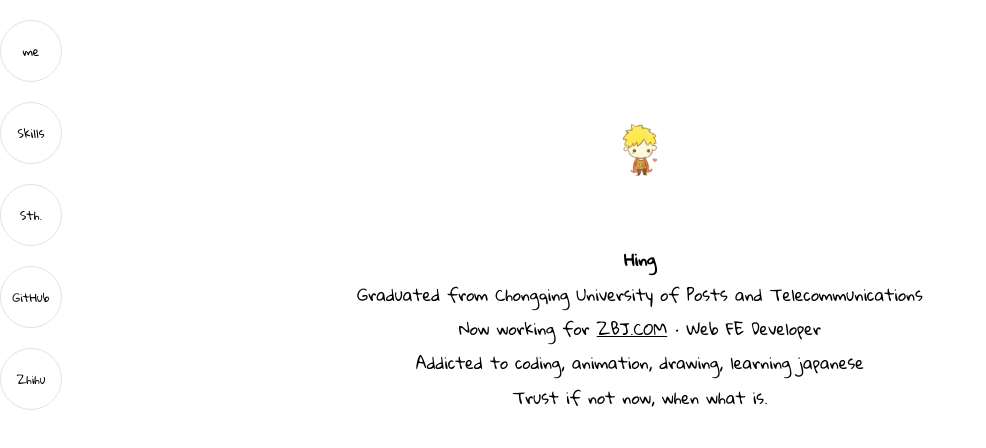
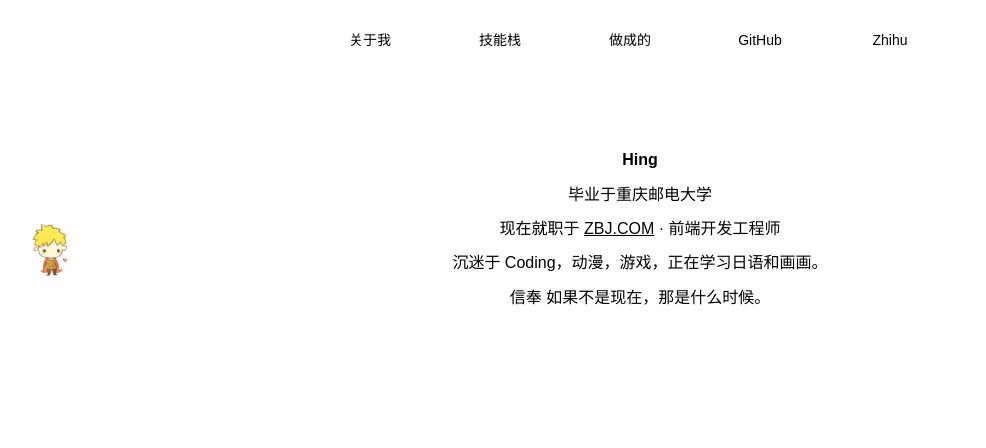
Before and after one commit to Jiangultimo/react-resume, a website built with webpack: page views/index.html in a window 1280 px wide. Shown: the whole page, without its empty margins (0-986 px from the left). Built offline with nearby package versions, Linux system fonts and the light colour scheme; a web font is replaced by a local one.

Commit message:
change style

```diff
--- a/scripts/componentHeader.jsx
+++ b/scripts/componentHeader.jsx
@@ -38,13 +38,13 @@ class componentHeader extends React.Component{
     render() {
         return (
             <div className="resume-title clearfix">
-                <i className="resume-i-logo"></i>
+                <i className="resume-i-logo" id="pro"></i>
                 <div className="resume-div__description">
                     <b>Hing</b>
-                    <p>Graduated from Chongqing University of Posts and Telecommunications</p>
-                    <p>Now working for <a href="http://www.zbj.com">ZBJ.COM</a> · Web FE Developer</p>
-                    <p>Addicted to coding, animation, drawing, learning japanese</p>
-                    <p>Trust if not now, when what is.</p>
+                    <p>毕业于重庆邮电大学</p>
+                    <p>现在就职于 <a href="http://www.zbj.com">ZBJ.COM</a> · 前端开发工程师</p>
+                    <p>沉迷于 Coding，动漫，游戏，正在学习日语和画画。</p>
+                    <p>信奉  如果不是现在，那是什么时候。</p>
                 </div>
                 <ul className="resume-menu">
                     <li onClick={this.onClick} data-id="1">{this.state.info}</li>
--- a/scripts/main.js
+++ b/scripts/main.js
@@ -7,6 +7,7 @@ import $ from 'jquery';
 
 import '../static/css/normalize/normalize.css';
 import '../static/css/common.scss';
+import '../static/scripts/move.js';
 //头
 import Header from './componentHeader.jsx';
 //内容
--- a/static/css/common.scss
+++ b/static/css/common.scss
@@ -2,12 +2,10 @@
 html,body{
     background: #fff;
     height: 100%;
-    font-family: 'Gloria Hallelujah', cursive;
 }
 body{
     margin:0;
     height: 100%;
-    font-family: 'Gloria Hallelujah', cursive;
 }
 section{
 }
--- a/static/css/content.scss
+++ b/static/css/content.scss
@@ -4,7 +4,6 @@
     padding:10px 20px;
     position: relative;
     z-index:2;
-    font-family: 'Gloria Hallelujah', cursive;
     color:#fff;
     text-align: center;
     width: 100%;
--- a/static/css/header.scss
+++ b/static/css/header.scss
@@ -3,8 +3,12 @@
     float:left;
     position: relative;
     z-index:2;
+    .resume-title{
+        margin-top: 100px;
+    }
 }
 .resume-i-logo{
+    position: absolute;
     background:url('../img/logo.png') no-repeat scroll 0 0 ;
     background-size: 100px 100px;
     display: block;
@@ -17,36 +21,39 @@
 ul.resume-menu{
     margin:0;
     padding:0;
-    width: 100%;
+    width: 650px;
     list-style-type: none;
     position: absolute;
+    left: 50%;
+    margin-left: -325px;
     top:0;
-    left:0;
     li{
         text-align: center;
+        float: left;
         padding:5px;
-        height: 50px;
+        height: 30px;
         margin-top:20px;
-        width:50px;
-        line-height: 50px;
-        border-radius:50%;
-        border:1px solid #e3e3e3;
+        width:100px;
+        line-height: 30px;
+        border-radius:10px;
         cursor:pointer;
         color:#000;
-        animation: 5s bubble infinite alternate;
+        margin-right: 20px;
+        font-size: 14px;
+        // animation: 5s bubble infinite alternate;
+        transition: all .3s ease-in-out;
         a{
             color:inherit;
             text-decoration:none;
-            transition:all .5s ease-in-out;
+            display: block;
         }
         &:hover{
-            animation-duration:.5s;
-            animation-name: menu-text;
-            box-shadow:10px 10px 10px #000;
-            width:50px;
-            height:50px;
-            line-height: 50px;
-            font-size:12px;
+            // animation-duration:.5s;
+            // animation-name: menu-text;
+            font-size:18px;
+            box-shadow:5px 5px 10px #000;
+            width:100px;
+            height:30px;
         }
     }
 }
@@ -75,7 +82,6 @@ ul.resume-menu{
     padding:4%;
     transition: all .5s ease-in-out;
     color:#000;
-    font-family: 'Gloria Hallelujah', cursive;
     //font-family: 'Pangolin', cursive;
     &:hover{
         //box-shadow:1px 1px 10px #ccc;
@@ -83,7 +89,6 @@ ul.resume-menu{
     }
     b{
         //font-family: 'Pangolin', cursive;
-        font-family: 'Gloria Hallelujah', cursive;
         display: block;
     }
     b,p{
--- /dev/null
+++ b/static/scripts/demo.js
@@ -0,0 +1 @@
+console.log(9);
--- /dev/null
+++ b/static/scripts/move.js
@@ -0,0 +1,29 @@
+console.log('scripts start');
+
+let letsMove = (e) => {
+    let pro = document.getElementById('pro');
+    let resumeContent = document.querySelector('.resume-title');
+
+    let pX =e.pageX - pro.offsetLeft,
+    pY = e.pageY - pro.offsetTop;
+    pro.setAttribute('style','position:absolute;left:'+pX/10+'px;top:'+(100+pY/10)+'px;');
+
+    // let top = 0;
+    // if(resumeContent.getAttribute('style') !== 'undefined'){
+    //     let timer = setInterval(()=>{
+    //         top += 24;
+    //         if(top => 100) {
+    //             clearInterval(timer);
+    //         }
+    //         resumeContent.setAttribute('style', 'margin-top:'+ top +'px');
+    //         resumeContent.setAttribute('data-top', top);
+    //     },1000);
+    // }
+
+}
+
+window.onload = () => {
+    let pro = document.getElementById('pro');
+    window.addEventListener('mousemove',letsMove, false);
+    console.log('window loaded');
+}
--- a/views/data.json
+++ b/views/data.json
@@ -1,8 +1,8 @@
 {
     "menuData" : {
-        "info": "me",
-        "skill": "Skills",
-        "selfEvaluation": "Sth.",
+        "info": "关于我",
+        "skill": "技能栈",
+        "selfEvaluation": "做成的",
         "github":{
             "name":"Neras",
             "link":"https://github.com/Neras"
```
Also changed, not shown: 1 other file.
